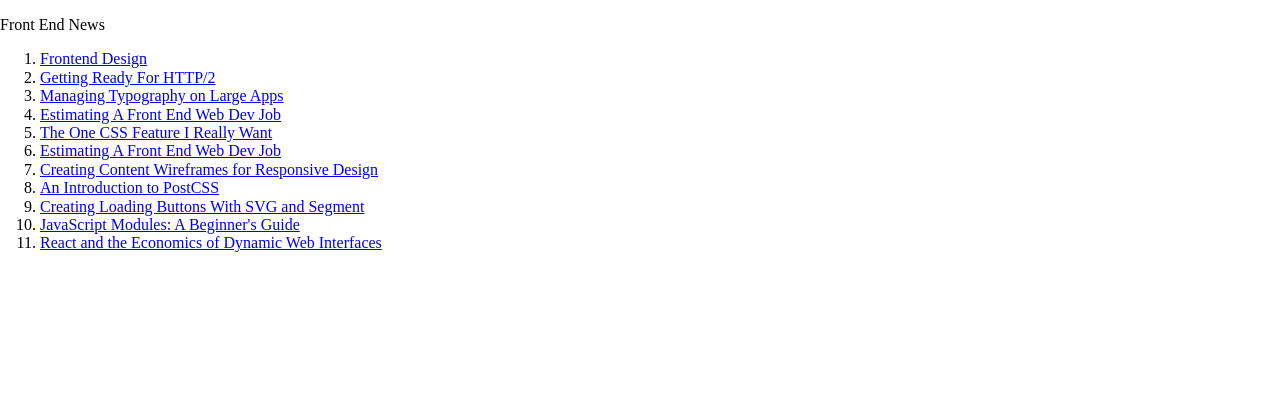
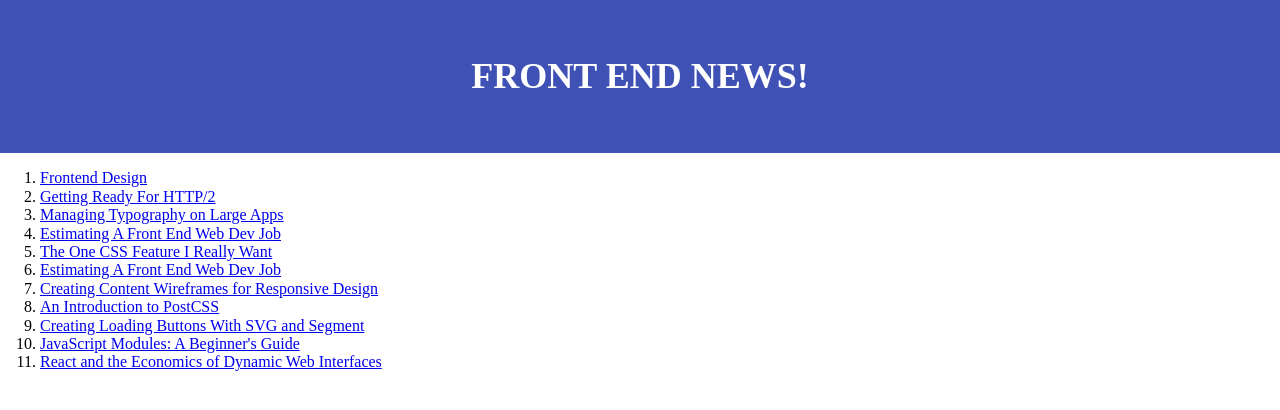
Before and after one commit to teja-kkd/cs-iwebsite, a plain HTML site: page index.html in a window 1280 px wide. Drawn offline with Linux system fonts and the light colour scheme.

Commit message:
Style Header

```diff
--- a/index.html
+++ b/index.html
@@ -4,10 +4,11 @@
 	<meta charset="UTF-8">
 	<title>Front End News</title>
   <link rel="stylesheet" href="normalize.css">
+  <link rel="stylesheet" href="main.css">
 </head>
 <body>
-	<header>
-		<p>Front End News</p>
+	<header class = "hero">
+		<p class = "logo">Front End News!</p>
 	</header>
 	<main>
 		<ol class='news'>
--- a/main.css
+++ b/main.css
@@ -31,3 +31,26 @@ li{
 p{
 
 }
+a{
+
+}
+
+/*-----------------------------------------------
+*   hero
+-----------------------------------------------*/
+.hero{
+	background-color: #3f51b5;
+	color: #fff;
+	padding: 20px 0;
+	text-align: center;
+}
+
+/*-----------------------------------------------
+*   Logo
+-----------------------------------------------*/
+.logo{
+	font-size: 36px;
+	font-weight: bold;
+	text-transform: uppercase;
+
+}
```
